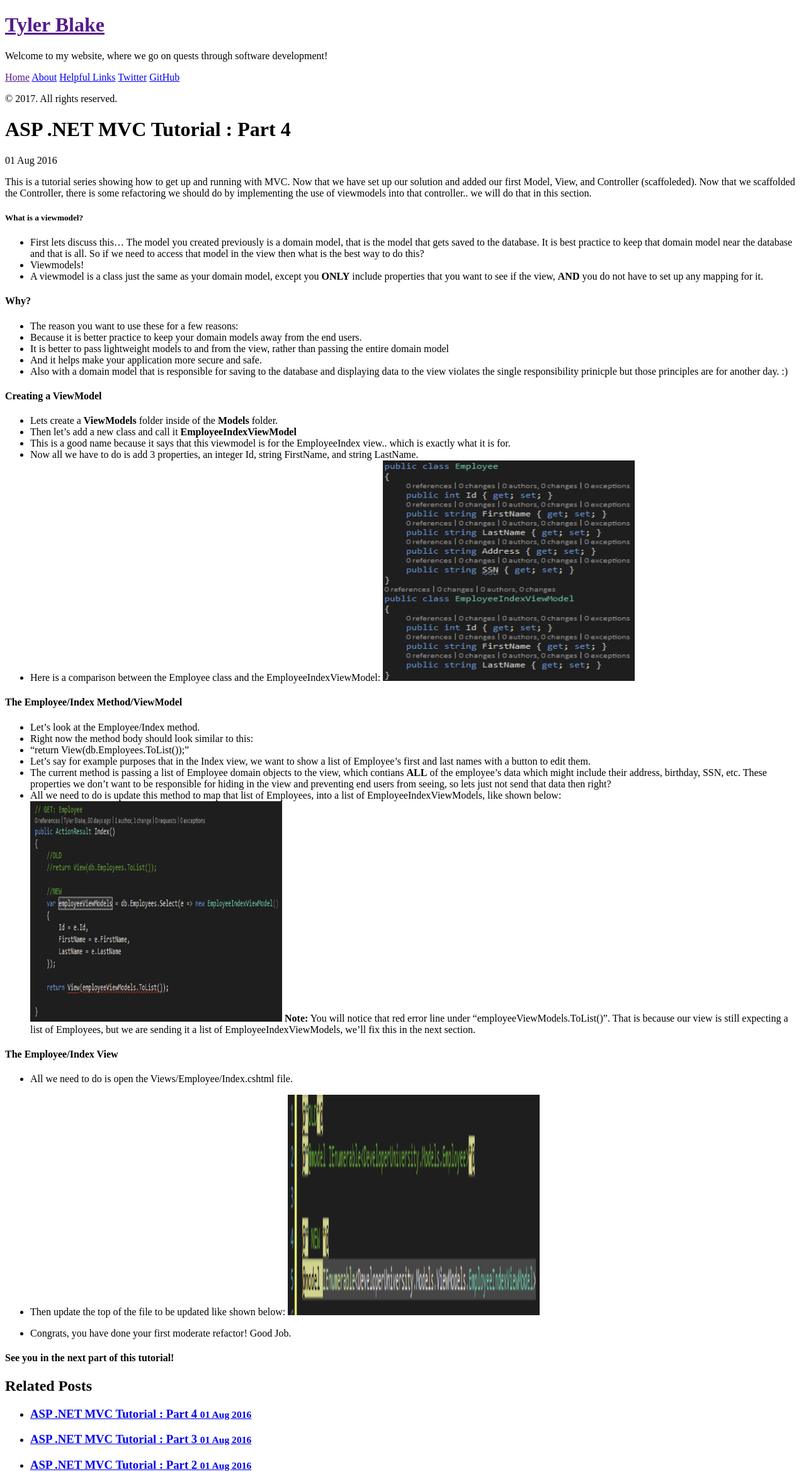
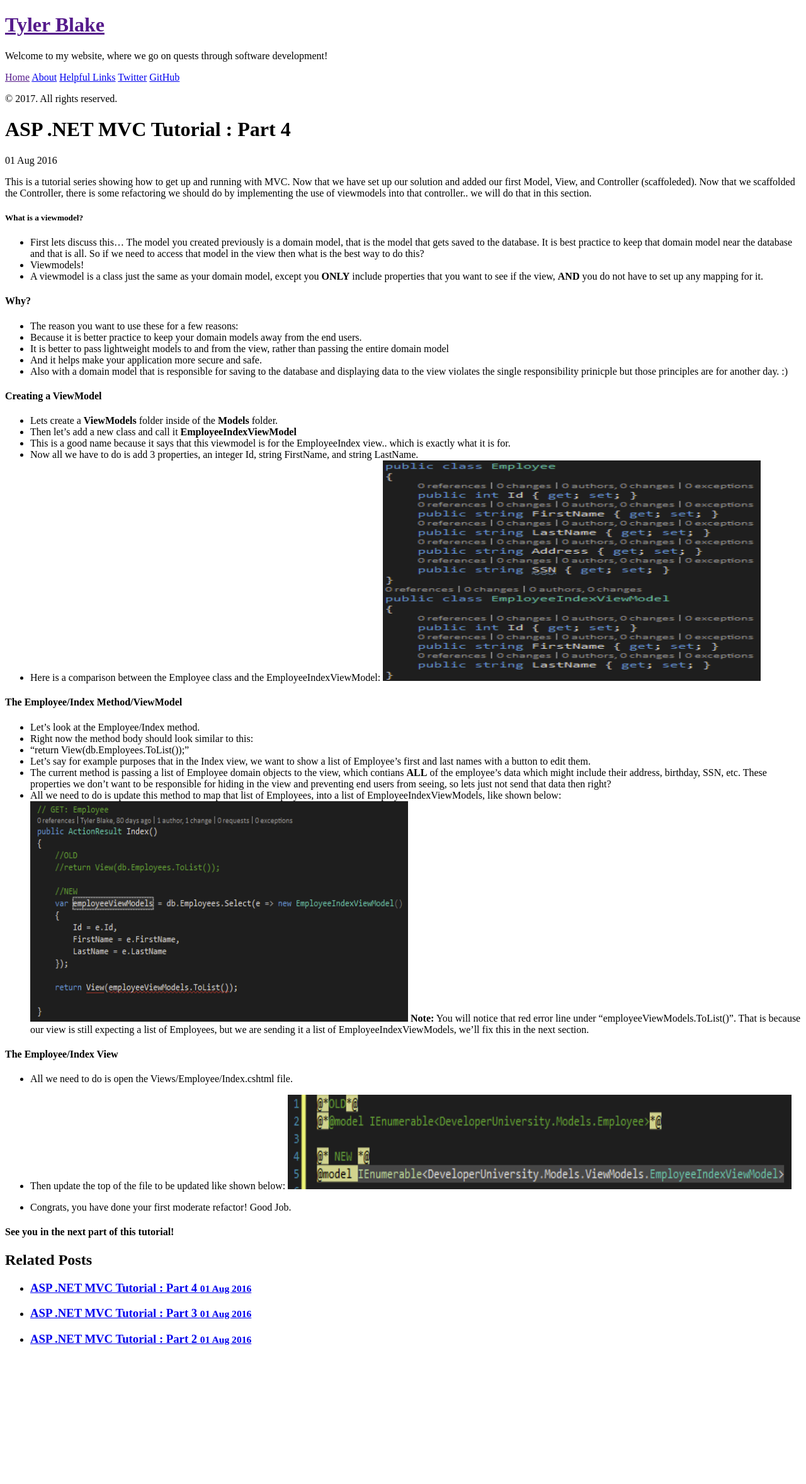
Before and after one commit to tylerablake/website, a Jekyll site: the page built from _posts/2016-08-01-mvc-tutorial-part5.md, in a window 1280 px wide. Shown: the whole page at 63% size. Built offline with Jekyll 4.4.1, drawn with Linux system fonts in a browser that asks for light colours; after the commit the page ends 2156 px from its top, so only the background shows below that.

Commit message:
testing new image sizes

```diff
--- a/_posts/2016-08-01-mvc-tutorial-part5.md
+++ b/_posts/2016-08-01-mvc-tutorial-part5.md
@@ -26,7 +26,7 @@ This is a tutorial series showing how to get up and running with MVC. Now that w
 * This is a good name because it says that this viewmodel is for the EmployeeIndex view.. which is exactly what it is for.
 * Now all we have to do is add 3 properties, an integer Id, string FirstName, and string LastName.
 * Here is a comparison between the Employee class and the EmployeeIndexViewModel:
-<img src="/assets/employeeAndViewModelComparison.png" width="400px;" height="350px;" style="margin: auto;">
+<img src="/assets/employeeAndViewModelComparison.png" width="600px;" height="350px;" style="margin: auto;">
 
 
 #### The Employee/Index Method/ViewModel
@@ -36,14 +36,14 @@ This is a tutorial series showing how to get up and running with MVC. Now that w
 * Let's say for example purposes that in the Index view, we want to show a list of Employee's first and last names with a button to edit them.
 * The current method is passing a list of Employee domain objects to the view, which contians **ALL** of the employee's data which might include their address, birthday, SSN, etc. These properties we don't want to be responsible for hiding in the view and preventing end users from seeing, so lets just not send that data then right?
 * All we need to do is update this method to map that list of Employees, into a list of EmployeeIndexViewModels, like shown below:
-<img src="/assets/employeeIndexMethodRefactor.png" width="400px;" height="350px;" style="margin: auto;">
+<img src="/assets/employeeIndexMethodRefactor.png" width="600px;" height="350px;" style="margin: auto;">
 **Note:** You will notice that red error line under "employeeViewModels.ToList()". That is because our view is still expecting a list of Employees, but we are sending it a list of EmployeeIndexViewModels, we'll fix this in the next section.
 
 
 #### The Employee/Index View
 * All we need to do is open the Views/Employee/Index.cshtml file.
 * Then update the top of the file to be updated like shown below:
-<img src="/assets/changingViewToUseViewModel.png" width="400px;" height="350px;" style="margin: auto;">
+<img src="/assets/changingViewToUseViewModel.png" width="800px;" height="150px;" style="margin: auto;">
 
 * Congrats, you have done your first moderate refactor! Good Job.
 
```
